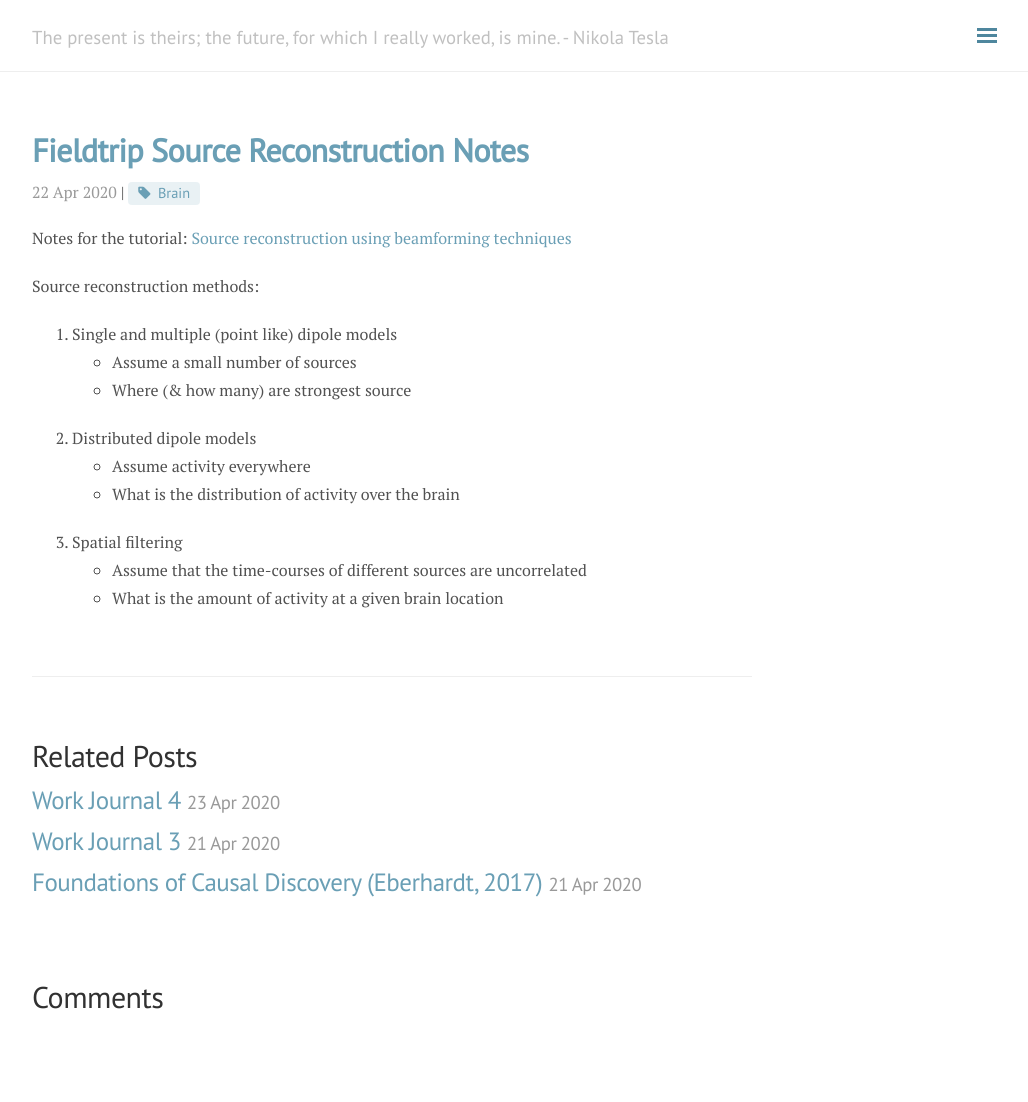
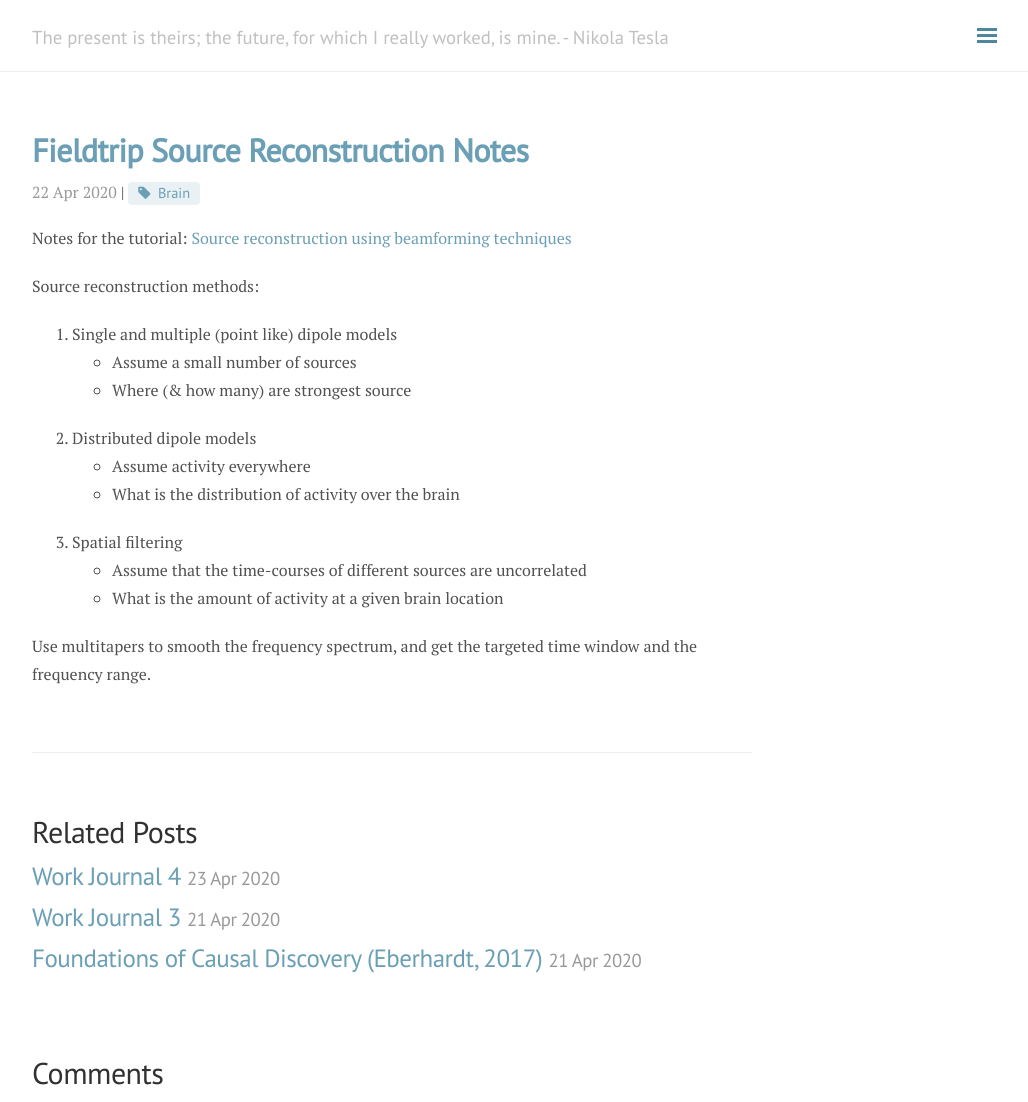
Before and after one commit to andylikescodes/andylikescodes.github.io, a Jekyll site: the page built from _posts/2020-04-22-Field-Trip-Source-Reconstruction-Notes.md, in a window 1280 px wide and 1102 px high. Shown: the whole window, without its empty margins (248-1276 px from the left). Built offline with Jekyll 4.4.1, drawn with Linux system fonts in a browser that asks for light colours; nearby versions of some CDN libraries; comment, search, counter and statistics services are not loaded.

Commit message:
_posts/2020-04-22-Field-Trip-Source-Reconstruction-Notes.md updated from https://stackedit.io/

```diff
--- a/_posts/2020-04-22-Field-Trip-Source-Reconstruction-Notes.md
+++ b/_posts/2020-04-22-Field-Trip-Source-Reconstruction-Notes.md
@@ -21,6 +21,9 @@ Source reconstruction methods:
 	- Assume that the time-courses of different sources are uncorrelated
 	- What is the amount of activity at a given brain location
 
+Use multitapers to smooth the frequency spectrum, and get the targeted time window and the frequency range.
+
 <!--stackedit_data:
-eyJoaXN0b3J5IjpbLTU1MzM4OTYsLTE1NTAzMTQ0NDJdfQ==
+eyJoaXN0b3J5IjpbNzA0OTM1NDM0LC01NTMzODk2LC0xNTUwMz
+E0NDQyXX0=
 -->
```
